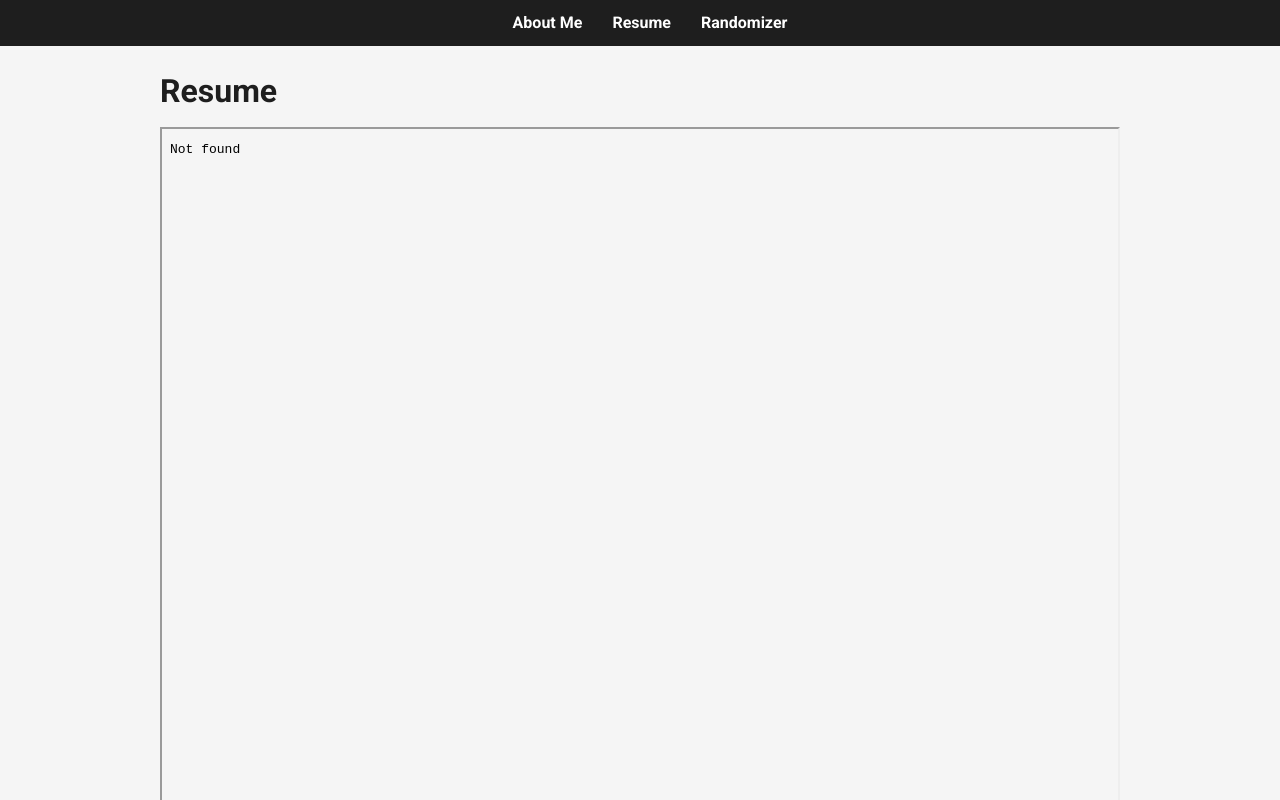
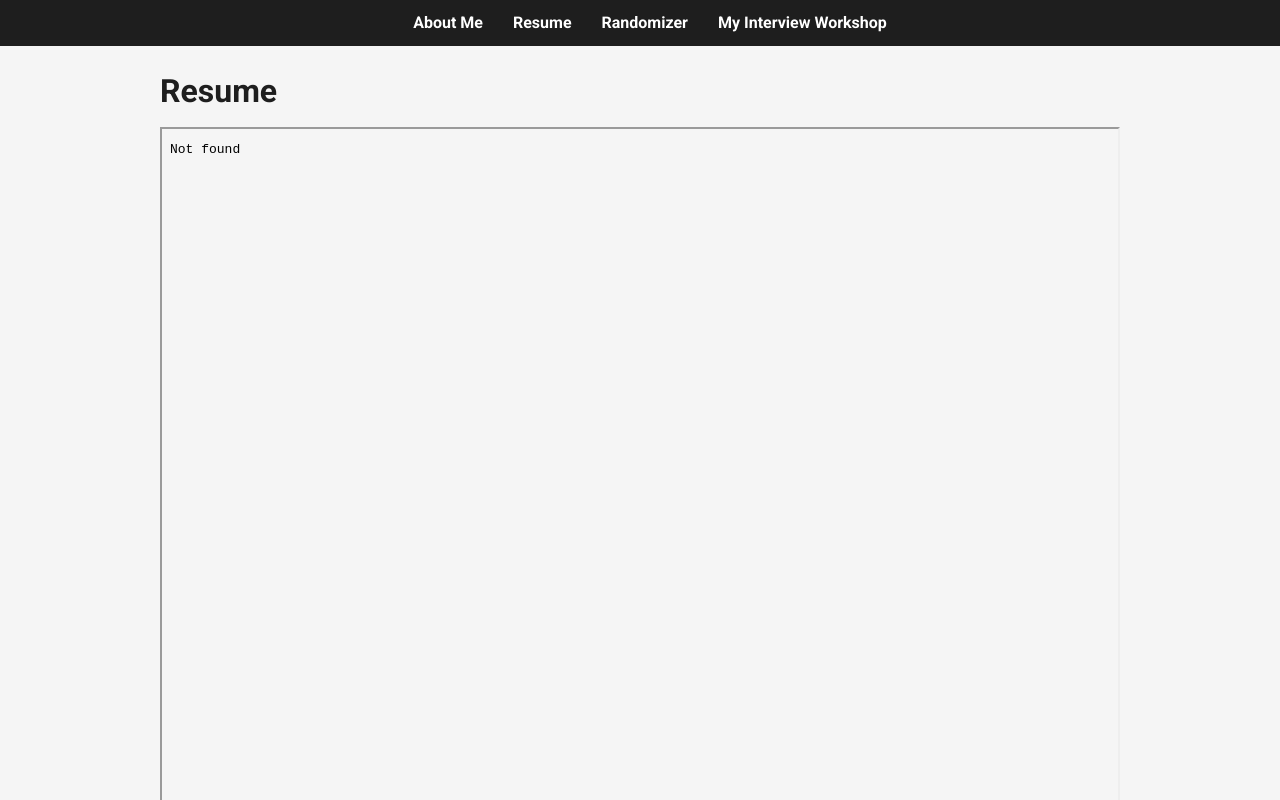
Before and after one commit to Sirraff/r, a plain HTML site: page resume.html in a window 1280 px wide. Shown: the top 800 px of the page. Drawn offline with Linux system fonts and the light colour scheme.

Commit message:
Update resume.html

```diff
--- a/resume.html
+++ b/resume.html
@@ -14,6 +14,7 @@
                 <li><a href="index.html">About Me</a></li>
                 <li><a href="resume.html">Resume</a></li>
                 <li><a href="randomize_pairs.html">Randomizer</a></li>
+                <li><a href="interview.html">My Interview Workshop</a></li>
             </ul>
         </nav>
     </header>
```
